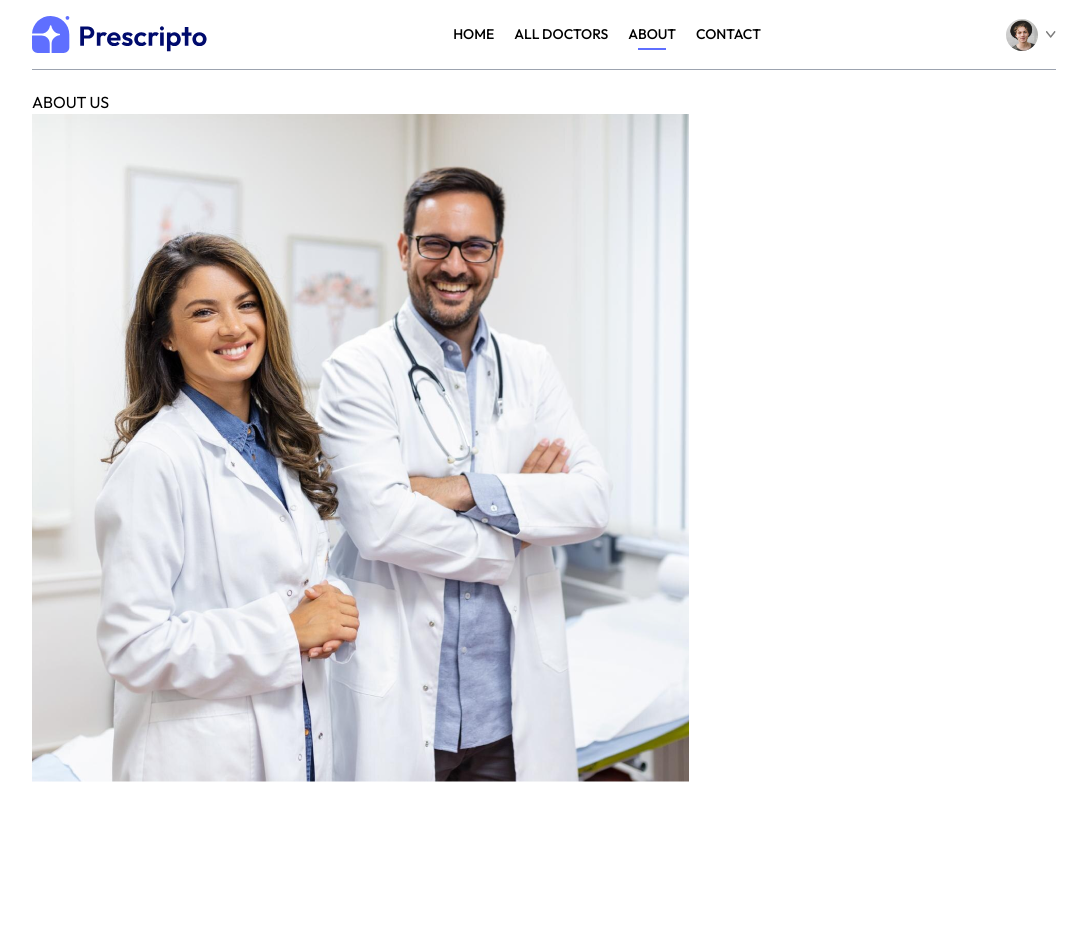
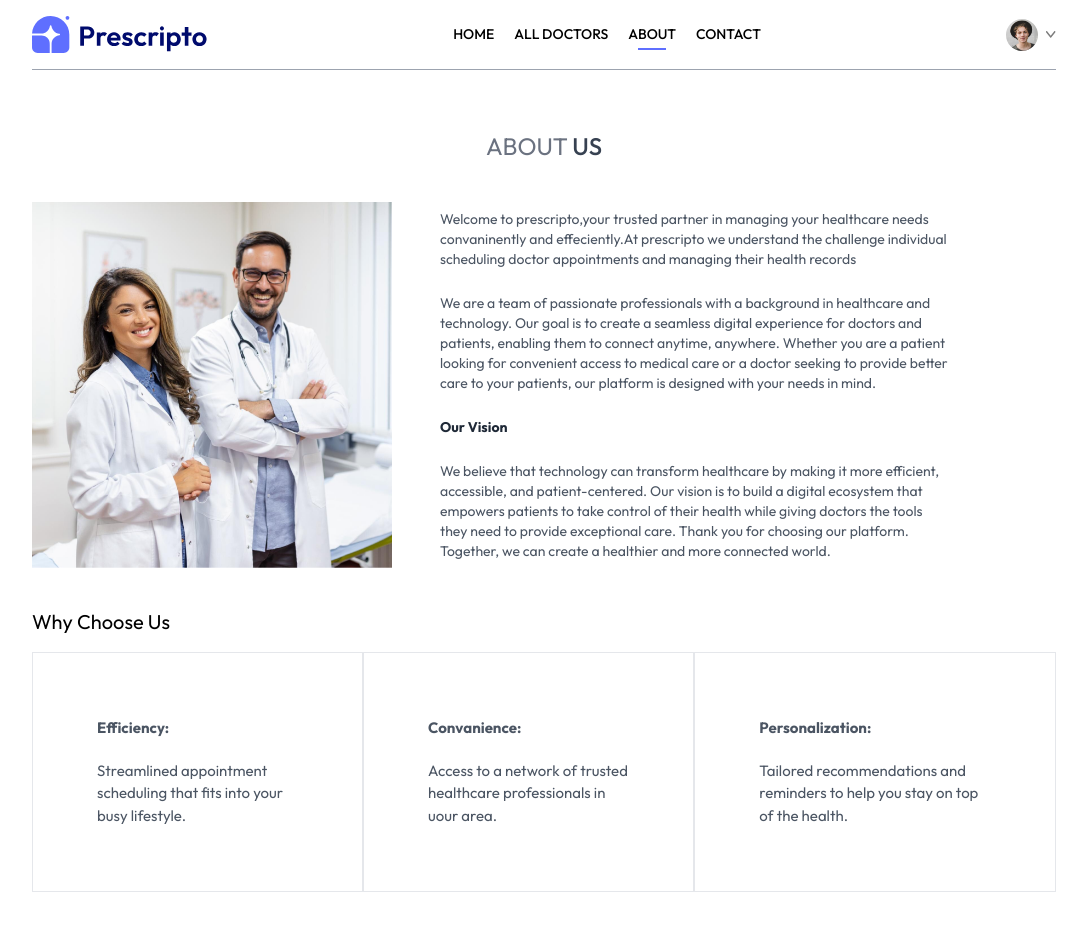
Before and after one commit to Soumili-Mukherjee/Doctor-Appointment-Frontend, a React (Vite) app in the folder vite-project/: page /about in a window 1280 px wide. Shown: the top 940 px of the page, without its empty margins (96-1183 px from the left). Built offline with nearby package versions, Linux system fonts and the light colour scheme.

Commit message:
about and contact page done

```diff
--- a/vite-project/src/pages/About.jsx
+++ b/vite-project/src/pages/About.jsx
@@ -6,17 +6,43 @@ const About = () => {
   return (
     <div>
 
-      <div>
-        <p>ABOUT <span>US</span></p>
+      <div className='text-center text-2xl pt-10 text-gray-500'>
+        <p>ABOUT <span className='text-gray-700 font-medium'>US</span></p>
       </div>
-      <div>
-        <img src= {assets.about_image} alt="" />
-        <div>
-          <p></p>
-          <p></p>
-          <p></p>
+      <div className='my-10 flex flex-col md:flex-row gap-12'>
+        <img className= 'w-full md:max-w-[360px]' src= {assets.about_image} alt="" />
+        <div className='flex flex-col justify-center gap-6 md:w-2/4 text-sm text-gray-600'>
+          <p>Welcome to prescripto,your trusted partner in managing your healthcare needs convaninently and effeciently.At prescripto we understand  the challenge individual scheduling doctor appointments and managing their health records  </p>
+          <p>We are a team of passionate professionals with a background in healthcare and technology. Our goal is to create a seamless digital experience for doctors and patients, enabling them to connect anytime, anywhere. Whether you are a patient looking for convenient access to medical care or a doctor seeking to provide better care to your patients, our platform is designed with your needs in mind. </p>
+          <b className='text-gray-800'>Our Vision</b>
+          <p>We believe that technology can transform healthcare by making it more efficient, accessible, and patient-centered. Our vision is to build a digital ecosystem that empowers patients to take control of their health while giving doctors the tools they need to provide exceptional care.
+
+Thank you for choosing our platform. Together, we can create a healthier and more connected world.</p>
         </div>
       </div>
+      <div className='text-xl my-4'>
+      <p>Why <span className='text-gray-700 font-semibold'></span>Choose Us</p>
+
+
+      </div>
+      <div className='flex flex-col md:flex-row mb-20'>
+        <div className='border px-10 md:px-16 py-8 sm:py-16 flex flex-col gap-5 text-[15px] hover:bg-primary hover:text-white transition-all duration-300 text-gray-600 cursor-pointer'>
+          <b>Efficiency:</b>
+          <p>Streamlined appointment scheduling that fits into your busy lifestyle.</p>
+
+        </div>
+        <div className='border px-10 md:px-16 py-8 sm:py-16 flex flex-col gap-5 text-[15px] hover:bg-primary hover:text-white transition-all duration-300 text-gray-600 cursor-pointer'>
+           <b>Convanience:</b>
+          <p>Access to a network of trusted healthcare professionals in uour area.</p>
+
+        </div>
+        <div className='border px-10 md:px-16 py-8 sm:py-16 flex flex-col gap-5 text-[15px] hover:bg-primary hover:text-white transition-all duration-300 text-gray-600 cursor-pointer'>
+           <b>Personalization:</b>
+          <p>Tailored recommendations and reminders to help you stay on top of the health.</p>
+
+        </div>
+      </div>
+
     </div>
   )
 }
--- a/vite-project/src/pages/Contact.jsx
+++ b/vite-project/src/pages/Contact.jsx
@@ -1,9 +1,29 @@
 /* eslint-disable no-unused-vars */
 import React from 'react'
+import { assets } from '../assets/assets_frontend/assets'
 
 const Contact = () => {
   return (
-    <div>Contact</div>
+    <div>
+      <div className='text-center text-2xl pt-10 text-gray-500'>
+        <p>CONTACT <span className='text-grayy-700 font-semibold'>US</span></p>
+
+      </div>
+
+      <div className='my-10 flex flex-col justify-center md:flex-row gap-10 mb-28 text-sm'>
+        <img className='w-full md:max-w-[360px]' src={assets.contact_image}alt="" />
+        <div className='flex flex-col justify-center items-start gap-6'>
+          <p className='font-semibold text-lg text-gray-600'>OUR OFFICE</p>
+          <p className='text-gray-500'>54709 Willms station <br/> suite 350,washington,USA</p>
+          <p className='text-gray-500'>Tel: (415) 555-0123 <br/>Email: greatstackdev@gmail.com </p>
+          <p className='font-semibold text-lg text-gray-600 '>Careers at prescripto</p>
+          <p className='text-gray-500'>Learn More About Teams and Job openings</p>
+          <button className='border border-black px-8 py-4 text-sm hover:bg-black hover:text-white transition-all duration-500'>Explore Jobs</button>
+        </div>
+
+
+      </div>
+    </div>
   )
 }
 
```
